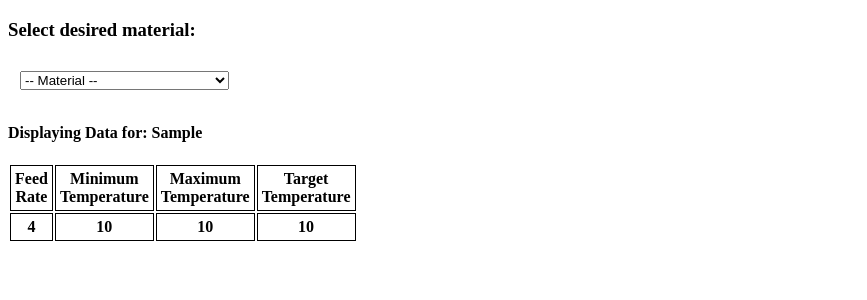
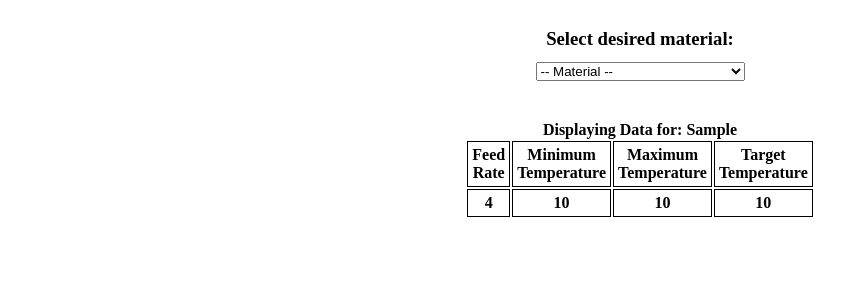
Before and after one commit to brunoamorim39/recycreator, a Flask app: template templates/index.html in a window 1280 px wide. Shown: the top 300 px of the page, without its empty margins (0-867 px from the left). Run offline with Flask 2, Linux system fonts and the light colour scheme; tables that the repository leaves empty hold one stand-in row (values such as "Sample post"); the template is opened without the code that fills it: values that come from a table or form of the project are taken from there, most other values are stand-ins (such as "Sample title", 1, 10 or a date in 2020); lists and menus that the app fills with data are empty.

Commit message:
Formatting changes to aid with visual appearances during presentation of functionality

```diff
--- a/TABLE-SELECT.sql
+++ /dev/null
@@ -1,3 +0,0 @@
-SELECT * FROM material;
-SELECT * FROM factory_config;
-SELECT * FROM user_config;
--- /dev/null
+++ b/__init__.py
@@ -0,0 +1,16 @@
+from flask import Flask
+from flask_sqlalchemy import SQLAlchemy
+
+app = Flask('app')
+
+databaseUser = 'root'
+databaseEndpoint = 'localhost'
+databasePassword = 'password'
+databaseSchema = 'recycreator'
+DATABASE = f'mysql+pymysql://{databaseUser}:{databasePassword}@{databaseEndpoint}/{databaseSchema}'
+
+app.config['SQLALCHEMY_TRACK_MODIFICATIONS'] = False
+app.config['SQLALCHEMY_DATABASE_URI'] = DATABASE
+app.config['SECRET_KEY'] = 'secret'
+
+db = SQLAlchemy(app)
--- a/app.py
+++ b/app.py
@@ -1,96 +1,6 @@
-from flask import Flask, render_template
-from flask_sqlalchemy import SQLAlchemy
-from sqlalchemy.orm import backref
+from __init__ import app
+import routes
+import models
 
-# Initalize application and connection to database
-app = Flask(__name__)
-
-databaseUser = 'root'
-databaseEndpoint = 'localhost'
-databasePassword = 'password'
-databaseSchema = 'recycreator'
-DATABASE = f'mysql+pymysql://{databaseUser}:{databasePassword}@{databaseEndpoint}/{databaseSchema}'
-
-app.config['SQLALCHEMY_TRACK_MODIFICATIONS'] = False
-app.config['SQLALCHEMY_DATABASE_URI'] = DATABASE
-app.config['SECRET_KEY'] = 'secret'
-
-db = SQLAlchemy(app)
-
-# Database Model creation
-class Material(db.Model):
-    '''
-    Model contains list of materials
-    '''
-    id = db.Column(db.Integer, primary_key=True)
-    name = db.Column(db.String(30), unique=False, nullable=False)
-    factory_config = db.relationship('FactoryConfig', backref='factory', lazy=True)
-    user_config = db.relationship('UserConfig', backref='user', lazy=True)
-
-    def __repr__(self):
-        return f'Material: {self.name}, ID: {self.id}'
-
-class FactoryConfig(db.Model):
-    '''
-    Model contains configuration settings for extrusion of various materials
-    '''
-    id = db.Column(db.Integer, primary_key=True)
-    material_id = db.Column(db.Integer, db.ForeignKey('material.id'), unique=False, nullable=False)
-    feedRate = db.Column(db.String(5), unique=False, nullable=False)
-    minTemp = db.Column(db.Integer, unique=False, nullable=False)
-    maxTemp = db.Column(db.Integer, unique=False, nullable=False)
-    targetTemp = db.Column(db.Integer, unique=False, nullable=False)
-
-    def __repr__(self):
-        return f'Factory Config for {self.material_id}'
-
-class UserConfig(db.Model):
-    '''
-    Model handles the user-controlled configuration settings for extrusion of varying materials
-    '''
-    id = db.Column(db.Integer, primary_key=True)
-    material_id = db.Column(db.Integer, db.ForeignKey('material.id'), unique=False, nullable=False)
-    feedRate = db.Column(db.String(5), unique=False, nullable=False)
-    minTemp = db.Column(db.Integer, unique=False, nullable=False)
-    maxTemp = db.Column(db.Integer, unique=False, nullable=False)
-    targetTemp = db.Column(db.Integer, unique=False, nullable=False)
-
-    def __repr__(self):
-        return f'User defined Config for {self.material_id}. '
-
-# URL routing to the dashboard where no material information is displayed
-@app.route('/')
-def dashboard():
-    materials = Material.query.all()
-
-    materialArray = []
-    for material in materials:
-        materialArray.append(material.name)
-
-    return render_template('index.html',
-                           materials=materialArray)
-
-# URL routing to page relevant to the material selected, displays temperature data and feed rate for extrusion
-@app.route('/<material>')
-def pullMaterial(material):
-    materials = Material.query.all()
-    materialArray = []
-    for each in materials:
-        materialArray.append(each.name)
-
-    chosenMaterial = Material.query.filter_by(name=material).first()
-    selectedMaterial = chosenMaterial.name
-
-    extrusionSettings = UserConfig.query.filter_by(material_id=chosenMaterial.id).first()
-    minTemp = extrusionSettings.minTemp
-    maxTemp = extrusionSettings.maxTemp
-    targetTemp = extrusionSettings.targetTemp
-    feedRate = extrusionSettings.feedRate
-
-    return render_template('index.html',
-                           materials=materialArray,
-                           selectedMaterial=selectedMaterial,
-                           minTemp=minTemp,
-                           maxTemp=maxTemp,
-                           targetTemp=targetTemp,
-                           feedRate=feedRate)
+if __name__ == '__main__':
+    app.run(debug=True)
--- a/db_init.py
+++ b/db_init.py
@@ -1,4 +1,5 @@
-from app import db, Material, FactoryConfig, UserConfig
+from __init__ import db
+from models import Material, FactoryConfig, UserConfig
 
 materials = []
 materialIDs = []
@@ -39,7 +40,9 @@ def firstRun(materials, materialIDs, feedRates, minTemps, maxTemps, recTemps):
             maxTemps[i],
             recTemps[i]
             )
+    print()
     print('Database successfully initialized')
+    print()
 
 # Handles writing and commitment of values to the specified table
 def writeValues(table, id, feed, minT, maxT, recT):
--- a/db_restore_factory_config.py
+++ b/db_restore_factory_config.py
@@ -1,6 +1,8 @@
-from app import db, Material, FactoryConfig, UserConfig
+from __init__ import db
+from models import Material, FactoryConfig, UserConfig
 
 def factoryReset():
+    print()
     matSelect = input('Which material settings do you want to restore? (PLA / ABS / PETG) ')
 
     if matSelect == 'PLA' or matSelect == 'ABS' or matSelect == 'PETG':
@@ -24,10 +26,12 @@ def factoryReset():
 
             db.session.commit()
             print('Default settings restored successfully')
+            print()
 
         elif confirm == 'n' or confirm == 'N':
             # Does not store user modified values into database
             print('Default settings will not be restored')
+            print()
 
         else:
             # Prompts user to make a valid choice
--- a/db_write_user_config.py
+++ b/db_write_user_config.py
@@ -1,6 +1,8 @@
-from app import db, Material, UserConfig
+from __init__ import db
+from models import Material, UserConfig
 
 def userOverride():
+    print()
     selectedMaterial = input('Choose the material to change settings for: (PLA / ABS / PETG) ' )
 
     if selectedMaterial == 'PLA' or selectedMaterial == 'ABS' or selectedMaterial == 'PETG':
@@ -36,10 +38,12 @@ def userOverride():
             targetRow.maxTemp = int(float(userTargetTemp) * 1.05)
             db.session.commit()
             print('Changes saved successfully!')
+            print()
 
         elif saveChanges == 'n' or saveChanges == 'N':
             # Does not store user modified values into database
             print('Changes will not be saved')
+            print()
 
         else:
             # Prompts user to make a valid choice
--- /dev/null
+++ b/models.py
@@ -0,0 +1,41 @@
+from __init__ import db
+
+class Material(db.Model):
+    '''
+    Model contains list of materials
+    '''
+    id = db.Column(db.Integer, primary_key=True)
+    name = db.Column(db.String(30), unique=False, nullable=False)
+    factory_config = db.relationship('FactoryConfig', backref='factory', lazy=True)
+    user_config = db.relationship('UserConfig', backref='user', lazy=True)
+
+    def __repr__(self):
+        return f'Material: {self.name}, ID: {self.id}'
+
+class FactoryConfig(db.Model):
+    '''
+    Model contains configuration settings for extrusion of various materials predetermined and set from the factory
+    '''
+    id = db.Column(db.Integer, primary_key=True)
+    material_id = db.Column(db.Integer, db.ForeignKey('material.id'), unique=False, nullable=False)
+    feedRate = db.Column(db.String(5), unique=False, nullable=False)
+    minTemp = db.Column(db.Integer, unique=False, nullable=False)
+    maxTemp = db.Column(db.Integer, unique=False, nullable=False)
+    targetTemp = db.Column(db.Integer, unique=False, nullable=False)
+
+    def __repr__(self):
+        return f'Factory Config for {self.material_id}'
+
+class UserConfig(db.Model):
+    '''
+    Model handles the user-controlled configuration settings for extrusion of varying materials
+    '''
+    id = db.Column(db.Integer, primary_key=True)
+    material_id = db.Column(db.Integer, db.ForeignKey('material.id'), unique=False, nullable=False)
+    feedRate = db.Column(db.String(5), unique=False, nullable=False)
+    minTemp = db.Column(db.Integer, unique=False, nullable=False)
+    maxTemp = db.Column(db.Integer, unique=False, nullable=False)
+    targetTemp = db.Column(db.Integer, unique=False, nullable=False)
+
+    def __repr__(self):
+        return f'User defined Config for {self.material_id}. '
--- a/static/css/index.css
+++ b/static/css/index.css
@@ -1,9 +1,35 @@
+* {
+    margin: 0;
+}
+
 tr, th {
     border: 1px solid black;
     margin-top: 12px;
     margin-left: 24px;
     padding: 4px;
 }
+
 select {
     margin: 12px;
 }
+
+.display-header {
+    margin-top: 3.5vh;
+}
+
+.material-data {
+    display: flex;
+    flex-direction: column;
+    justify-content: center;
+    text-align: center;
+}
+
+#material-select {
+    margin-left: auto;
+    margin-right: auto;
+}
+
+#display-info {
+    margin-left: auto;
+    margin-right: auto;
+}
--- a/static/js/index.js
+++ b/static/js/index.js
@@ -10,6 +10,8 @@
         document.location.href = '/PLA'
     } else if (materialSelect.value === 'ABS') {
         document.location.href = '/ABS'
+    } else if (materialSelect.value === 'PETG') {
+        document.location.href = '/PETG'
     } else {
         document.location.href = '/'
     }
--- a/templates/index.html
+++ b/templates/index.html
@@ -7,8 +7,8 @@
         <link rel="stylesheet" type="text/css" href="{{ url_for('static', filename='css/index.css') }}">
     </head>
     <body>
-        <form method="POST" action="/">
-            <h3>Select desired material:</h3>
+        <form class="material-data" method="POST" action="/">
+            <h3 class="display-header">Select desired material:</h3>
             <select id="material-select">
                 <option selected value="default">-- Material --</option>
                 {% for material in materials %}
@@ -16,7 +16,7 @@
                 {% endfor %}
             </select>
             <div id="display-info">
-                <h4>Displaying Data for: {{ selectedMaterial }}</h4>
+                <h4 class="display-header">Displaying Data for: {{ selectedMaterial }}</h4>
                 <table>
                     <tr>
                         <th>Feed<br>Rate</th>
```
Also changed, not shown: routes.py (added, +45 -0 lines).
